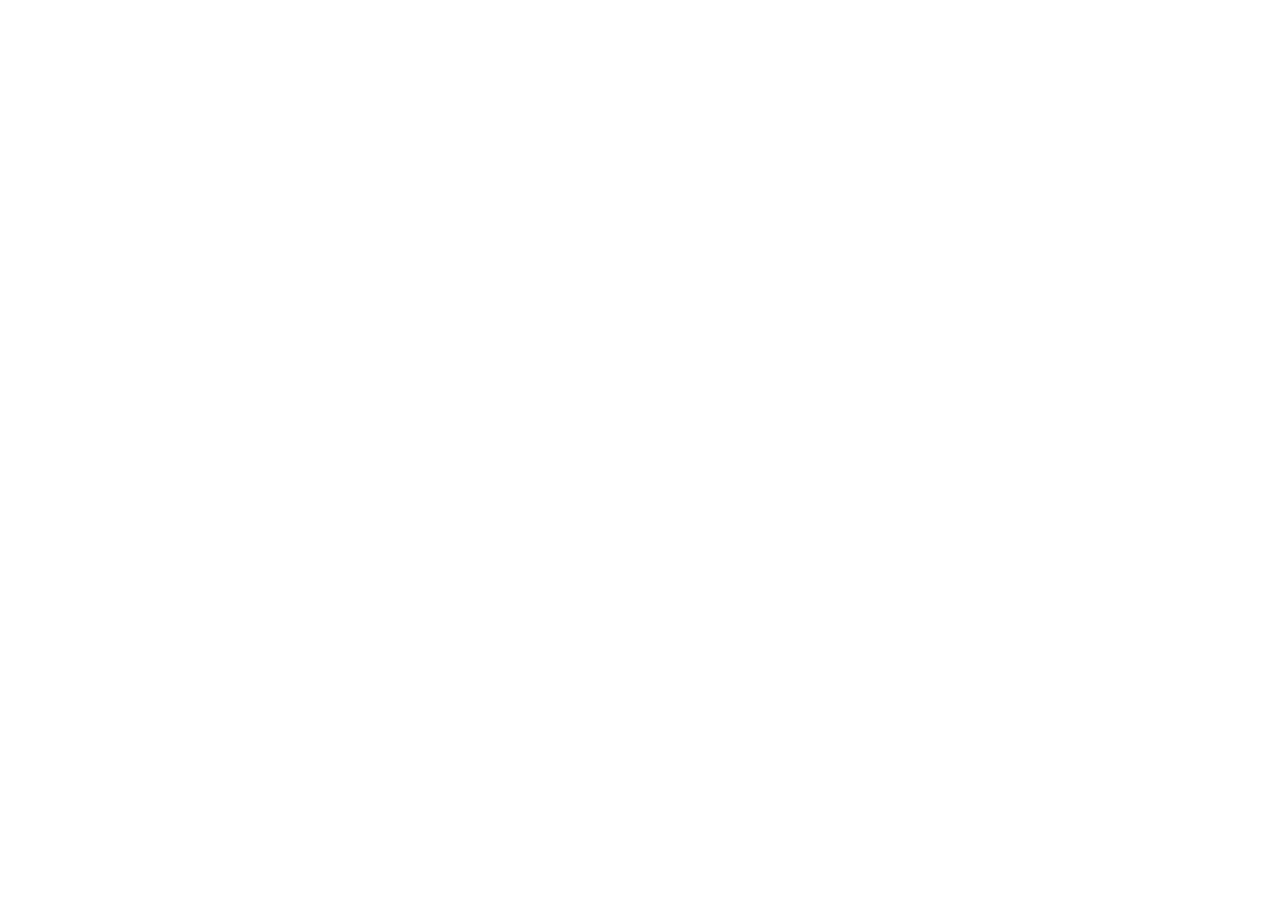
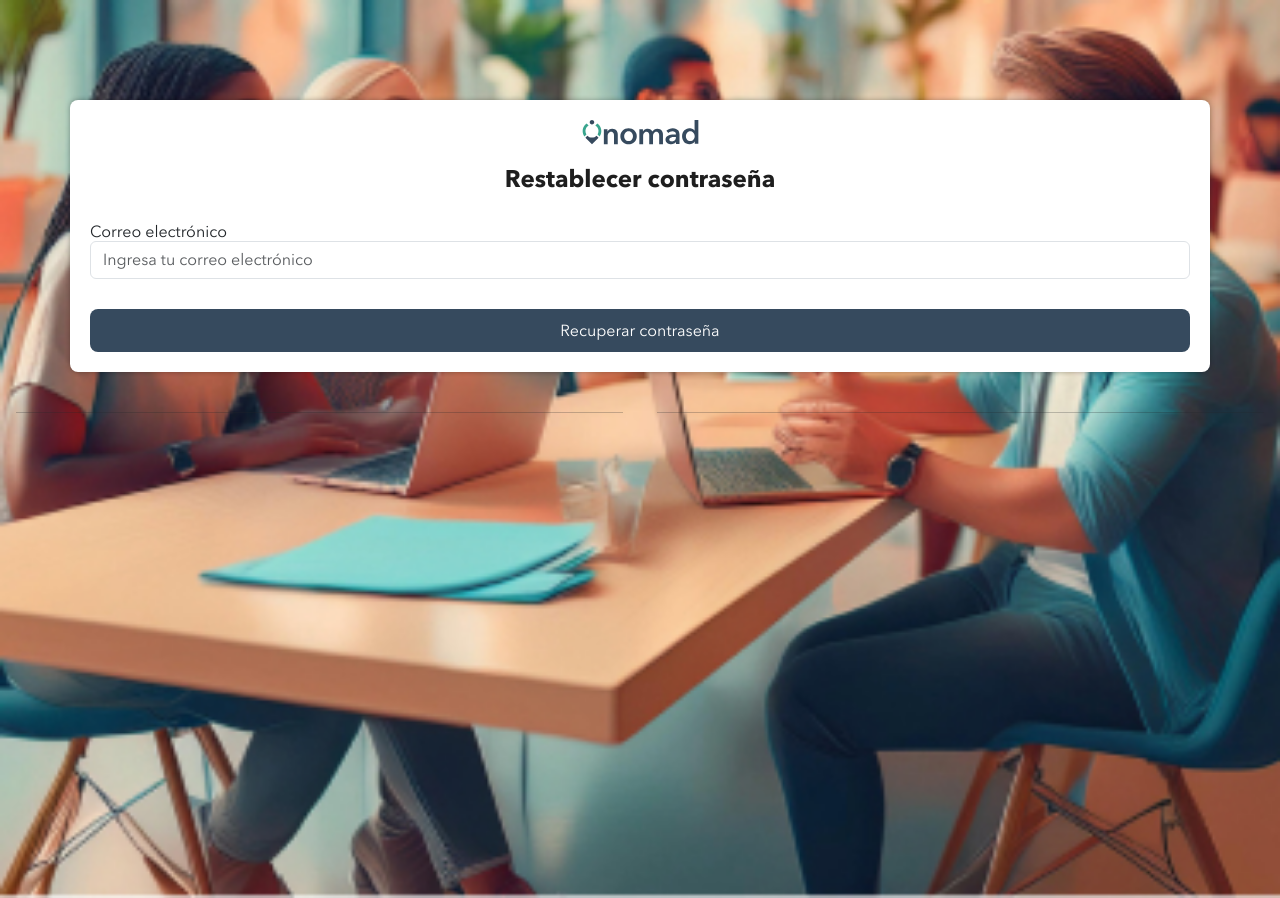
Before and after one commit to silgurlekian/nomad-pwa, a React (Create React App) app in the folder frontend/: page /reset-password in a window 1280 px wide. Before the commit this address had no page. Before the commit the page ends 800 px from the top, so only its background shows below. Built offline with nearby package versions, Linux system fonts and the light colour scheme.

Commit message:
Agregar pantalla para reestablecer contraseña

```diff
--- a/frontend/src/App.js
+++ b/frontend/src/App.js
@@ -9,7 +9,9 @@
 import Onboarding from "./views/Onboarding";
 import Register from "./components/Register";
 import Login from "./components/Login";
+import RequestResetPassword from './components/RequestResetPassword';
 import ResetPassword from './components/ResetPassword';
+
 import Home from "./components/Home";
 import SpacesList from "./views/SpacesList";
 import SpaceDetail from "./views/SpaceDetail";
@@ -43,7 +45,8 @@
           <Route path="/" element={<Onboarding />} />
           <Route path="/register" element={<Register />} />
           <Route path="/login" element={<Login />} />
-          <Route path="/reset-password/:token" element={<ResetPassword />} /> {/* Cambiado de component a element */}
+          <Route path="/reset-password" element={<RequestResetPassword />} />
+          <Route path="/reset-password/:token" element={<ResetPassword />} />
 
           <Route path="/profile" element={<Profile />} />
           <Route path="/home" element={<Home />} />
--- a/frontend/src/components/Login.css
+++ b/frontend/src/components/Login.css
@@ -3,7 +3,6 @@
 }
 
 .login-container {
-    height: 100vh;
     display: flex;
     flex-direction: column;
     justify-content: space-between;
@@ -75,3 +74,10 @@
 .form-control.error {
     border: 1px solid red;
 }
+
+.position-bottom {
+    position: absolute;
+    bottom: 0;
+    left: 0;
+    right: 0;
+}
--- a/frontend/src/components/Login.js
+++ b/frontend/src/components/Login.js
@@ -1,6 +1,6 @@
 import React, { useState, useEffect } from "react";
 import { useNavigate } from "react-router-dom";
-import { loginUser, requestPasswordReset } from "../services/AuthService";
+import { loginUser } from "../services/AuthService";
 import "../App.css";
 import "./Login.css";
 
@@ -10,9 +10,6 @@
   const [errorEmail, setErrorEmail] = useState(null);
   const [errorPassword, setErrorPassword] = useState(null);
   const [showPassword, setShowPassword] = useState(false);
-  const [resetEmail, setResetEmail] = useState(""); // Estado para el correo de restablecimiento
-  const [resetError, setResetError] = useState(null); // Estado para errores de restablecimiento
-  const [resetSuccess, setResetSuccess] = useState(null); // Estado para éxito de restablecimiento
   const navigate = useNavigate();
 
   useEffect(() => {
@@ -65,24 +62,6 @@
       setErrorEmail(
         err.response ? err.response.data.message : "Error al iniciar sesión"
       );
-    }
-  };
-
-  const handlePasswordResetRequest = async (e) => {
-    e.preventDefault();
-    try {
-      await requestPasswordReset({ email: resetEmail });
-      setResetSuccess(
-        "Se ha enviado un enlace para restablecer tu contraseña."
-      );
-      setResetError(null);
-    } catch (err) {
-      setResetError(
-        err.response
-          ? err.response.data.message
-          : "Error al solicitar el restablecimiento de contraseña."
-      );
-      setResetSuccess(null);
     }
   };
 
@@ -156,28 +135,21 @@
               </p>
             )}
           </div>
+
           <button type="submit" className="btn-primary">
             Entrar
           </button>
         </form>
 
-        <div className="password-reset-container">
-          <h4>¿Olvidaste tu contraseña?</h4>
-          <form onSubmit={handlePasswordResetRequest}>
-            <input
-              type="email"
-              value={resetEmail}
-              onChange={(e) => setResetEmail(e.target.value)}
-              placeholder="Ingresa tu correo electrónico"
-            />
-            <button type="submit" className="btn-secondary">
-              Enviar enlace de restablecimiento
-            </button>
-          </form>
-          {resetError && <p className="error-message">{resetError}</p>}
-          {resetSuccess && <p className="success-message">{resetSuccess}</p>}
-        </div>
+        {/* Enlace para restablecer la contraseña */}
+        <p className="text-center mt-3">
+          ¿Olvidaste tu contraseña?{" "}
+          <a href="/reset-password" className="link">
+            Haz click aquí
+          </a>
+        </p>
       </div>
+
       <div className="d-flex separator">
         <div className="line"></div>
         <hr className="w-100" />
@@ -189,7 +161,7 @@
         Regístrate
       </a>
 
-      <a href="/home" className="d-block link mt-auto pb-5">
+      <a href="/home" className="d-block link mt-auto pb-5 position-bottom">
         Ver espacios sin cuenta
       </a>
     </div>
--- /dev/null
+++ b/frontend/src/components/RequestResetPassword.js
@@ -0,0 +1,94 @@
+import React, { useState } from "react";
+import { requestPasswordReset } from "../services/AuthService";
+import "../App.css";
+import "./Login.css";
+
+const RequestResetPassword = () => {
+  const [resetEmail, setResetEmail] = useState("");
+  const [resetError, setResetError] = useState(null);
+  const [resetSuccess, setResetSuccess] = useState(null);
+
+  const validateEmail = (email) => {
+    const emailPattern = /\S+@\S+\.\S+/;
+    return emailPattern.test(email);
+  };
+
+  const handleRequestReset = async (e) => {
+    e.preventDefault();
+
+    // Validar el correo electrónico
+    if (!validateEmail(resetEmail)) {
+      setResetError("Por favor ingresa un correo electrónico válido.");
+      setResetSuccess(null);
+      return;
+    }
+
+    try {
+      await requestPasswordReset({ email: resetEmail });
+      setResetSuccess(
+        "Se ha enviado un enlace para restablecer tu contraseña."
+      );
+      setResetError(null);
+    } catch (err) {
+      setResetError(
+        err.response
+          ? err.response.data.message
+          : "Error al solicitar el restablecimiento de contraseña."
+      );
+      setResetSuccess(null);
+    }
+  };
+
+  return (
+    <div className="login-container">
+      <div className="header">
+        <div className="bkg-home">
+          <img alt="" src="/images/login.jpg" />
+        </div>
+      </div>
+      <div className="container">
+        <img alt="" src="/images/logo-nomad.svg" />
+        <h2>Restablecer contraseña</h2>
+        <form onSubmit={handleRequestReset}>
+          <div className="form-group">
+            <label htmlFor="reset-email">Correo electrónico</label>
+            <input
+              type="email"
+              id="reset-email"
+              value={resetEmail}
+              onChange={(e) => setResetEmail(e.target.value)}
+              placeholder="Ingresa tu correo electrónico"
+              className={`form-control ${resetError ? "error" : ""}`}
+            />
+            {resetError && (
+              <p className="d-flex align-items-center gap-1 error-message mt-2">
+                <img
+                  src="/images/icons/warning.svg"
+                  alt="Advertencia"
+                  style={{ width: "16px", height: "16px" }}
+                />
+                {resetError}
+              </p>
+            )}
+          </div>
+          {resetSuccess && <p className="success-message">{resetSuccess}</p>}
+          <button type="submit" className="btn-primary">
+            Recuperar contraseña
+          </button>
+        </form>
+      </div>
+
+      <div className="d-flex separator mt-4">
+        <hr className="w-100" />
+        <div>ó</div>
+        <hr className="w-100" />
+      </div>
+      <p className="text-center">¿Ya tienes una cuenta?</p>
+      <a href="/login" className="d-block link">
+        Inicia Sesión
+      </a>
+    </div>
+  );
+};
+
+export default RequestResetPassword;
--- a/frontend/src/components/ResetPassword.js
+++ b/frontend/src/components/ResetPassword.js
@@ -1,9 +1,12 @@
 import React, { useState, useEffect } from 'react';
 import { useParams } from 'react-router-dom';
 import { resetPassword } from '../services/AuthService';
+import "../App.css";
+import "./Login.css";
 
 const ResetPassword = () => {
     const [newPassword, setNewPassword] = useState('');
+    const [confirmPassword, setConfirmPassword] = useState('');
     const [error, setError] = useState(null);
     const [success, setSuccess] = useState(null);
     const { token } = useParams();
@@ -14,7 +17,7 @@
                 const response = await fetch(`https://api-nomad.onrender.com/api/auth/reset-password/${token}`);
                 if (!response.ok) throw new Error('Token inválido o expirado.');
                 const data = await response.json();
-                console.log(data.message); // Puedes mostrar este mensaje si lo deseas
+                console.log(data.message);
             } catch (err) {
                 setError(err.message);
             }
@@ -25,6 +28,12 @@
 
     const handleResetPassword = async (e) => {
         e.preventDefault();
+
+        // Validar que las contraseñas coincidan
+        if (newPassword !== confirmPassword) {
+            setError("Las contraseñas no coinciden.");
+            return;
+        }
 
         try {
             await resetPassword({ token, newPassword });
@@ -37,20 +46,69 @@
     };
 
     return (
-        <div>
+        <div className="login-container">
+            <div className="header">
+                <div className="bkg-home">
+                    <img alt="" src="/images/login.jpg" />
+                </div>
+            </div>
+            <div className="container">
+                <img alt="" src="/images/logo-nomad.svg" />
                 <h2>Restablecer Contraseña</h2>
                 <form onSubmit={handleResetPassword}>
+                    <div className="form-group">
+                        <label htmlFor="new-password">Nueva Contraseña</label>
                         <input
                             type="password"
+                            id="new-password"
                             value={newPassword}
                             onChange={(e) => setNewPassword(e.target.value)}
-                    placeholder="Nueva Contraseña"
-                    required
+                            placeholder="Ingresa tu nueva contraseña"
+                            className={`form-control ${error ? "error" : ""}`}
                         />
-                <button type="submit">Restablecer Contraseña</button>
+                        {error && (
+                            <p className="d-flex align-items-center gap-1 error-message mt-2">
+                                <img
+                                    src="/images/icons/warning.svg"
+                                    alt="Advertencia"
+                                    style={{ width: "16px", height: "16px" }}
+                                />
+                                {error}
+                            </p>
+                        )}
+                    </div>
+
+                    <div className="form-group">
+                        <label htmlFor="confirm-password">Confirmar Contraseña</label>
+                        <input
+                            type="password"
+                            id="confirm-password"
+                            value={confirmPassword}
+                            onChange={(e) => setConfirmPassword(e.target.value)}
+                            placeholder="Confirma tu nueva contraseña"
+                            className={`form-control ${error ? "error" : ""}`}
+                        />
+                    </div>
+
+                    {success && (
+                        <p className="success-message">{success}</p>
+                    )}
+                    <button type="submit" className="btn-primary">
+                        Restablecer Contraseña
+                    </button>
                 </form>
-            {error && <p className="error-message">{error}</p>}
-            {success && <p className="success-message">{success}</p>}
+            </div>
+
+            {/* Enlace para volver a la página de inicio de sesión */}
+            <div className="d-flex separator mt-4">
+                <hr className="w-100" />
+                <div>ó</div>
+                <hr className="w-100" />
+            </div>
+            <p className="text-center">¿Ya tienes una cuenta?</p>
+            <a href="/login" className="d-block link">
+                Inicia Sesión
+            </a>
         </div>
     );
 };
```
Lines whose indentation alone changed are shown as unchanged.
